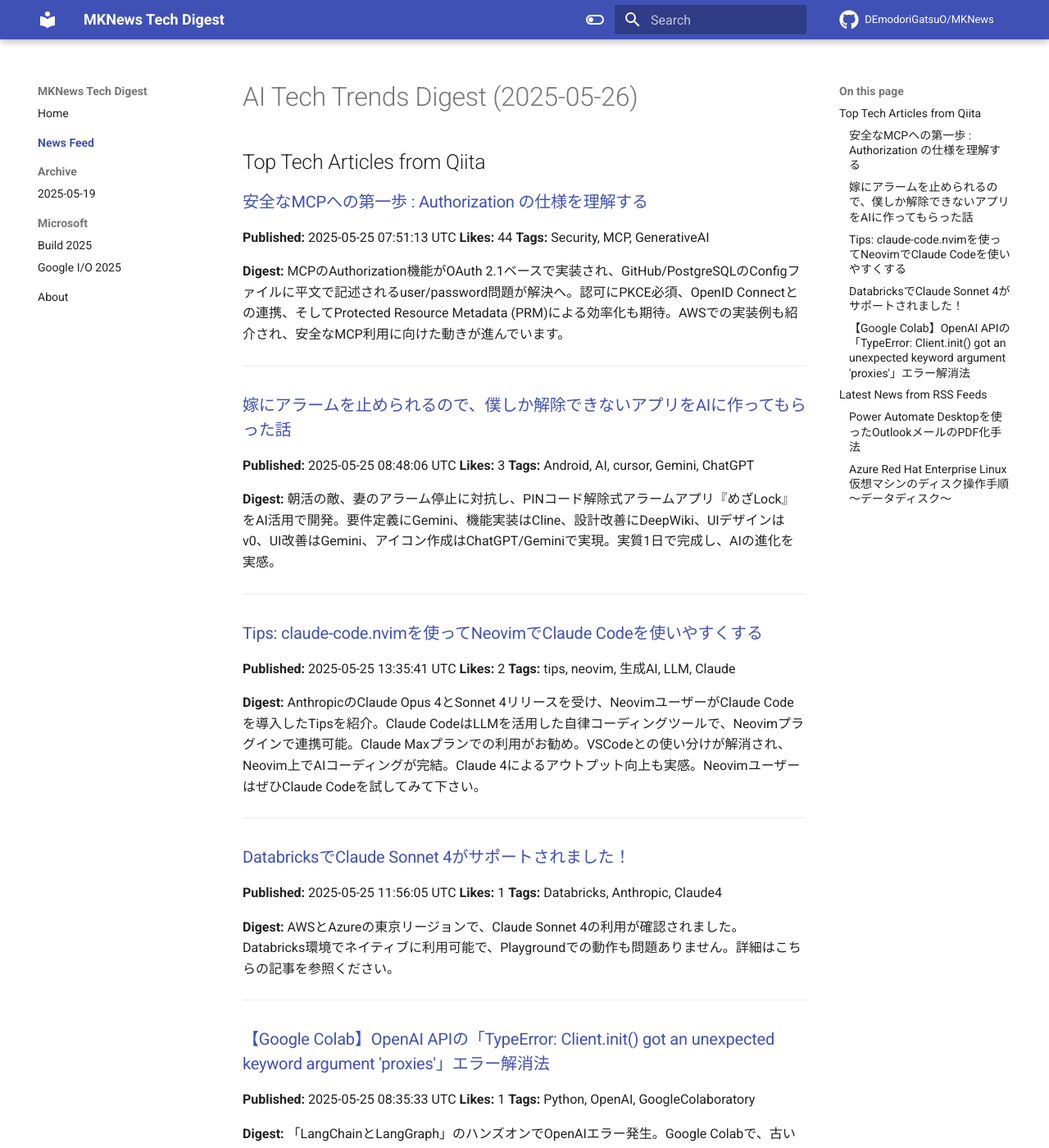
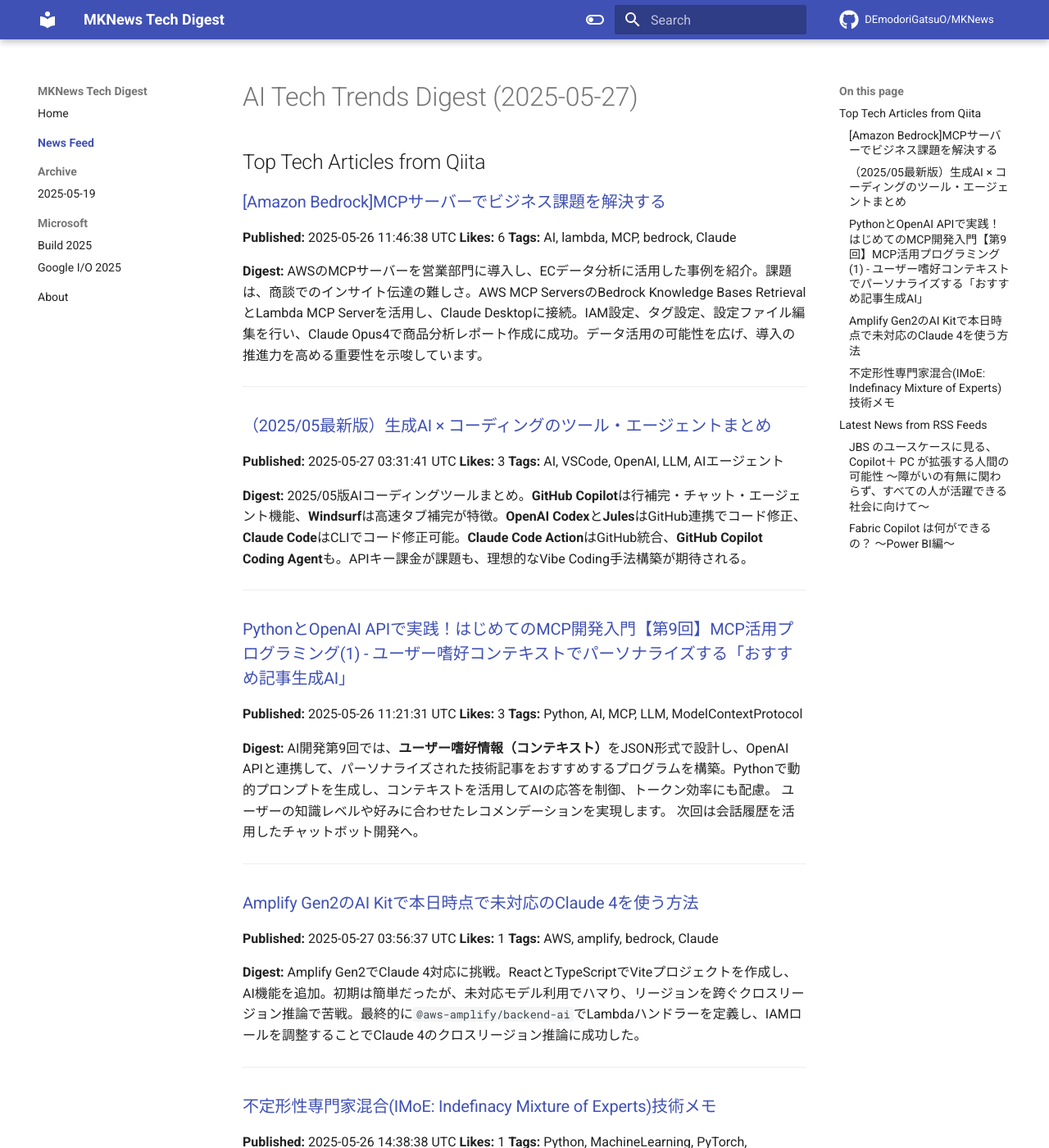
Before and after one commit to DEmodoriGatsuO/MKNews, an MkDocs documentation site: the page built from docs/news/index.md, in a window 1280 px wide and 1400 px high. Shown: the whole window at 82% size. Built offline with MkDocs 1.6.1 and Material for MkDocs 9.7.7, drawn with Linux system fonts in a browser that asks for light colours; comment, search, counter and statistics services are not loaded; some of the changed text lies outside the part shown.

Commit message:
Automated AI Tech Digest - 2025-05-27

```diff
--- a/docs/news/index.md
+++ b/docs/news/index.md
@@ -1,78 +1,78 @@
-# AI Tech Trends Digest (2025-05-26)
+# AI Tech Trends Digest (2025-05-27)
 
 
 ## Top Tech Articles from Qiita
 
 
-### [安全なMCPへの第一歩 : Authorization の仕様を理解する](https://qiita.com/icoxfog417/items/ef2c3382056968032dd5)
-**Published:** 2025-05-25 07:51:13 UTC
-**Likes:** 44
-**Tags:** Security, MCP, GenerativeAI
+### [[Amazon Bedrock]MCPサーバーでビジネス課題を解決する](https://qiita.com/Syoitu/items/718d2c4e3d07affd9edf)
+**Published:** 2025-05-26 11:46:38 UTC
+**Likes:** 6
+**Tags:** AI, lambda, MCP, bedrock, Claude
 
 **Digest:**
-MCPのAuthorization機能がOAuth 2.1ベースで実装され、GitHub/PostgreSQLのConfigファイルに平文で記述されるuser/password問題が解決へ。認可にPKCE必須、OpenID Connectとの連携、そしてProtected Resource Metadata (PRM)による効率化も期待。AWSでの実装例も紹介され、安全なMCP利用に向けた動きが進んでいます。
+AWSのMCPサーバーを営業部門に導入し、ECデータ分析に活用した事例を紹介。課題は、商談でのインサイト伝達の難しさ。AWS MCP ServersのBedrock Knowledge Bases RetrievalとLambda MCP Serverを活用し、Claude Desktopに接続。IAM設定、タグ設定、設定ファイル編集を行い、Claude Opus4で商品分析レポート作成に成功。データ活用の可能性を広げ、導入の推進力を高める重要性を示唆しています。
 
 ---
 
-### [嫁にアラームを止められるので、僕しか解除できないアプリをAIに作ってもらった話](https://qiita.com/kilalabu/items/ab36490cdc965ed13aea)
-**Published:** 2025-05-25 08:48:06 UTC
+### [（2025/05最新版）生成AI × コーディングのツール・エージェントまとめ](https://qiita.com/nokonoko_1203/items/7c66435c73672b447928)
+**Published:** 2025-05-27 03:31:41 UTC
 **Likes:** 3
-**Tags:** Android, AI, cursor, Gemini, ChatGPT
+**Tags:** AI, VSCode, OpenAI, LLM, AIエージェント
 
 **Digest:**
-朝活の敵、妻のアラーム停止に対抗し、PINコード解除式アラームアプリ『めざLock』をAI活用で開発。要件定義にGemini、機能実装はCline、設計改善にDeepWiki、UIデザインはv0、UI改善はGemini、アイコン作成はChatGPT/Geminiで実現。実質1日で完成し、AIの進化を実感。
+2025/05版AIコーディングツールまとめ。**GitHub Copilot**は行補完・チャット・エージェント機能、**Windsurf**は高速タブ補完が特徴。**OpenAI Codex**と**Jules**はGitHub連携でコード修正、**Claude Code**はCLIでコード修正可能。**Claude Code Action**はGitHub統合、**GitHub Copilot Coding Agent**も。APIキー課金が課題も、理想的なVibe Coding手法構築が期待される。
 
 ---
 
-### [Tips: claude-code.nvimを使ってNeovimでClaude Codeを使いやすくする](https://qiita.com/getty104/items/00256804c47e216d702a)
-**Published:** 2025-05-25 13:35:41 UTC
-**Likes:** 2
-**Tags:** tips, neovim, 生成AI, LLM, Claude
+### [PythonとOpenAI APIで実践！はじめてのMCP開発入門【第9回】MCP活用プログラミング(1) - ユーザー嗜好コンテキストでパーソナライズする「おすすめ記事生成AI」](https://qiita.com/QueryPie/items/c3096d3d5b1dc690e9a0)
+**Published:** 2025-05-26 11:21:31 UTC
+**Likes:** 3
+**Tags:** Python, AI, MCP, LLM, ModelContextProtocol
 
 **Digest:**
-AnthropicのClaude Opus 4とSonnet 4リリースを受け、NeovimユーザーがClaude Codeを導入したTipsを紹介。Claude CodeはLLMを活用した自律コーディングツールで、Neovimプラグインで連携可能。Claude Maxプランでの利用がお勧め。VSCodeとの使い分けが解消され、Neovim上でAIコーディングが完結。Claude 4によるアウトプット向上も実感。NeovimユーザーはぜひClaude Codeを試してみて下さい。
+AI開発第9回では、**ユーザー嗜好情報（コンテキスト）**をJSON形式で設計し、OpenAI APIと連携して、パーソナライズされた技術記事をおすすめするプログラムを構築。Pythonで動的プロンプトを生成し、コンテキストを活用してAIの応答を制御、トークン効率にも配慮。  ユーザーの知識レベルや好みに合わせたレコメンデーションを実現します。  次回は会話履歴を活用したチャットボット開発へ。
 
 ---
 
-### [DatabricksでClaude Sonnet 4がサポートされました！](https://qiita.com/taka_yayoi/items/0f40228bf2bf26688ab8)
-**Published:** 2025-05-25 11:56:05 UTC
+### [Amplify Gen2のAI Kitで本日時点で未対応のClaude 4を使う方法](https://qiita.com/moritalous/items/5b23ca17aa9950da020f)
+**Published:** 2025-05-27 03:56:37 UTC
 **Likes:** 1
-**Tags:** Databricks, Anthropic, Claude4
+**Tags:** AWS, amplify, bedrock, Claude
 
 **Digest:**
-AWSとAzureの東京リージョンで、Claude Sonnet 4の利用が確認されました。Databricks環境でネイティブに利用可能で、Playgroundでの動作も問題ありません。詳細はこちらの記事を参照ください。
+Amplify Gen2でClaude 4対応に挑戦。ReactとTypeScriptでViteプロジェクトを作成し、AI機能を追加。初期は簡単だったが、未対応モデル利用でハマり、リージョンを跨ぐクロスリージョン推論で苦戦。最終的に`@aws-amplify/backend-ai`でLambdaハンドラーを定義し、IAMロールを調整することでClaude 4のクロスリージョン推論に成功した。
 
 ---
 
-### [【Google Colab】OpenAI APIの「TypeError: Client.init() got an unexpected keyword argument 'proxies'」エラー解消法](https://qiita.com/hirahira_blog/items/5ed7e34a962355eeb21a)
-**Published:** 2025-05-25 08:35:33 UTC
+### [不定形性専門家混合(IMoE: Indefinacy Mixture of Experts)技術メモ](https://qiita.com/peony_snow/items/ab793b2efae0d2857245)
+**Published:** 2025-05-26 14:38:38 UTC
 **Likes:** 1
-**Tags:** Python, OpenAI, GoogleColaboratory
+**Tags:** Python, MachineLearning, PyTorch, MixtureOfExperts, LLM
 
 **Digest:**
-「LangChainとLangGraph」のハンズオンでOpenAIエラー発生。Google Colabで、古いバージョンと新しいSDK構文の競合が原因。解決策は、OpenAI関連パッケージの完全アンインストール、ランタイム再起動、指定バージョンの再インストール。これによりエラーが解消し、同様の事象への対処法も確立しました。
+六花牡丹氏の技術メモ「IMoE」は、脳神経の成長過程と確率グラフ理論に着想を得た、Expertsの数を動的に変える**不定形性専門家混合**に関するもの。**Erdős-Rényi-Gilbert model** から **Bianconi-Barabási model** への遷移を模倣し、エントロピーに基づく「自信」でExpert選択を制御。計算効率と、脳の推論メカニズム再現を目指す。GPU高速化のため、index_add_処理などを工夫。
 
 ---
 
 ## Latest News from RSS Feeds
 
 
-### [Power Automate Desktopを使ったOutlookメールのPDF化手法](https://blog.jbs.co.jp/entry/2025/05/26/130222)
-**Source:** JBS Blog
-**Published:** 2025-05-26 04:02:22 UTC
-**Tags:** Power Automate Desktop, Microsoft Outlook, Power Automate, PDF
+### [JBS のユースケースに見る、Copilot＋ PC が拡張する人間の可能性 〜障がいの有無に関わらず、すべての人が活躍できる社会に向けて〜](https://blogs.windows.com/japan/2025/05/27/jbs-use-cases-show-human-potential-extended-by-copilot-pc/)
+**Source:** Windows Blog for Japan
+**Published:** 2025-05-27 02:50:56 UTC
+**Tags:** Surface, Copilot
 
 **Digest:**
-Microsoft Power Automate Desktopを活用し、OutlookメールをPDFとして自動保存する方法を紹介します。PC操作を効率化し、メール整理をスムーズに進めます。これにより、メール管理の負担を軽減し、業務効率を格段に向上させることが可能です。
+JBSは、Microsoft Partner of the Year受賞企業として、障がい者雇用支援にCopilot+ PCを活用。ライブキャプションで聴覚障がい者のコミュニケーションを円滑化、リコール機能で発達障がい者の情報整理を支援し、業務効率化を実現。個別ニーズに合わせた支援で、誰もが活躍できる環境を目指す取り組みを紹介しています。
 
 ---
 
-### [Azure Red Hat Enterprise Linux 仮想マシンのディスク操作手順～データディスク～](https://blog.jbs.co.jp/entry/2025/05/26/095846)
+### [Fabric Copilot は何ができるの？ ～Power BI編～](https://blog.jbs.co.jp/entry/2025/05/27/084811)
 **Source:** JBS Blog
-**Published:** 2025-05-26 00:58:46 UTC
-**Tags:** Azure, Linux, RHEL
+**Published:** 2025-05-26 23:48:11 UTC
+**Tags:** Microsoft Fabric, Copilot, Power BI
 
 **Digest:**
-AzureのRHEL9 VM（LVM構成）で、データディスクの管理方法を紹介。具体的には、データディスクの追加、拡張、アンマウントの手順を解説します。LVMを利用することで柔軟なディスク管理が可能になり、Azure環境でのリソース活用に役立ちます。
+Microsoft Fabric CopilotのPower BI機能解説。前提としてFabric環境とPower BIの基本知識が必要です。レポート自動生成、データ要約・説明、深掘りや追加質問が可能。Fabric Copilotを活用し、Power BIでのデータ分析を効率化できます。
 
 ---
```
